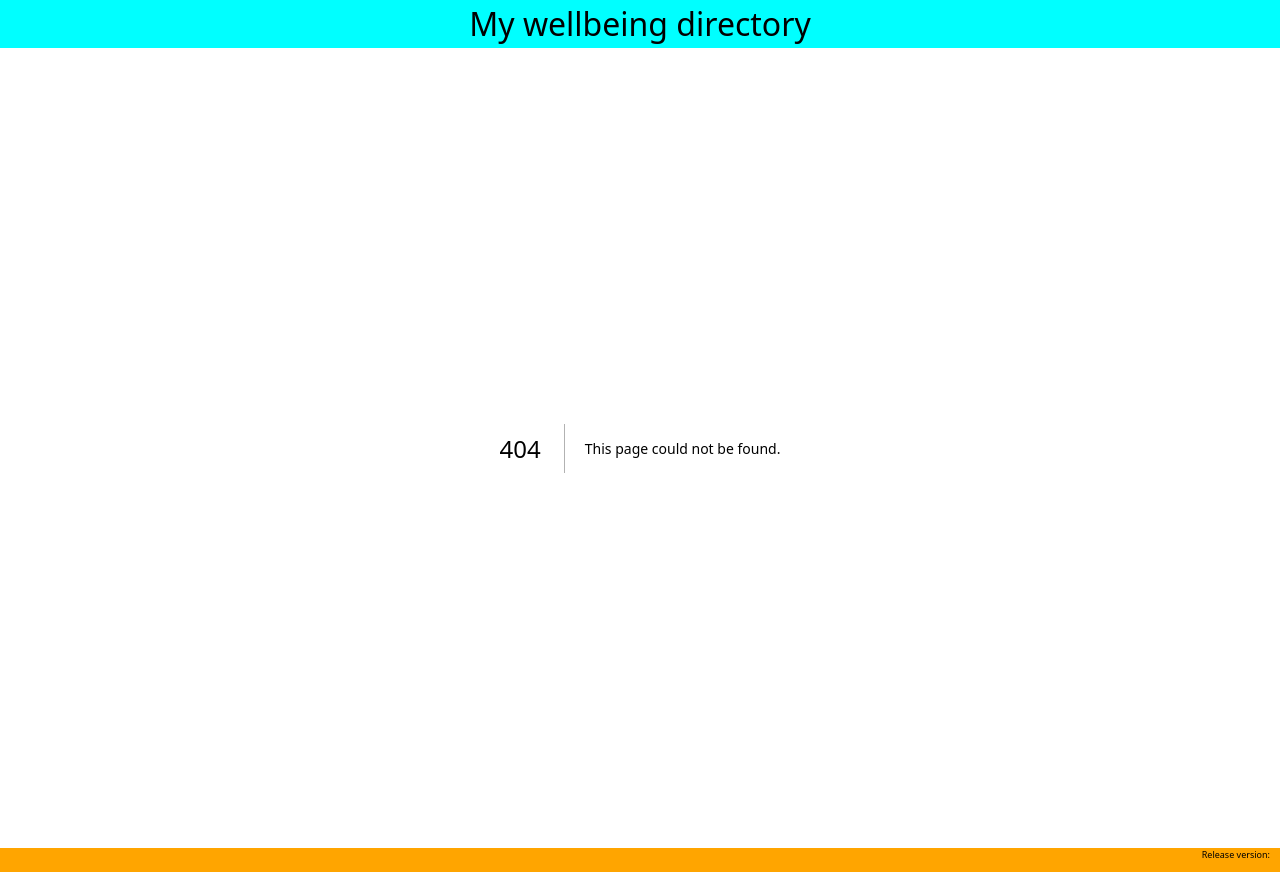
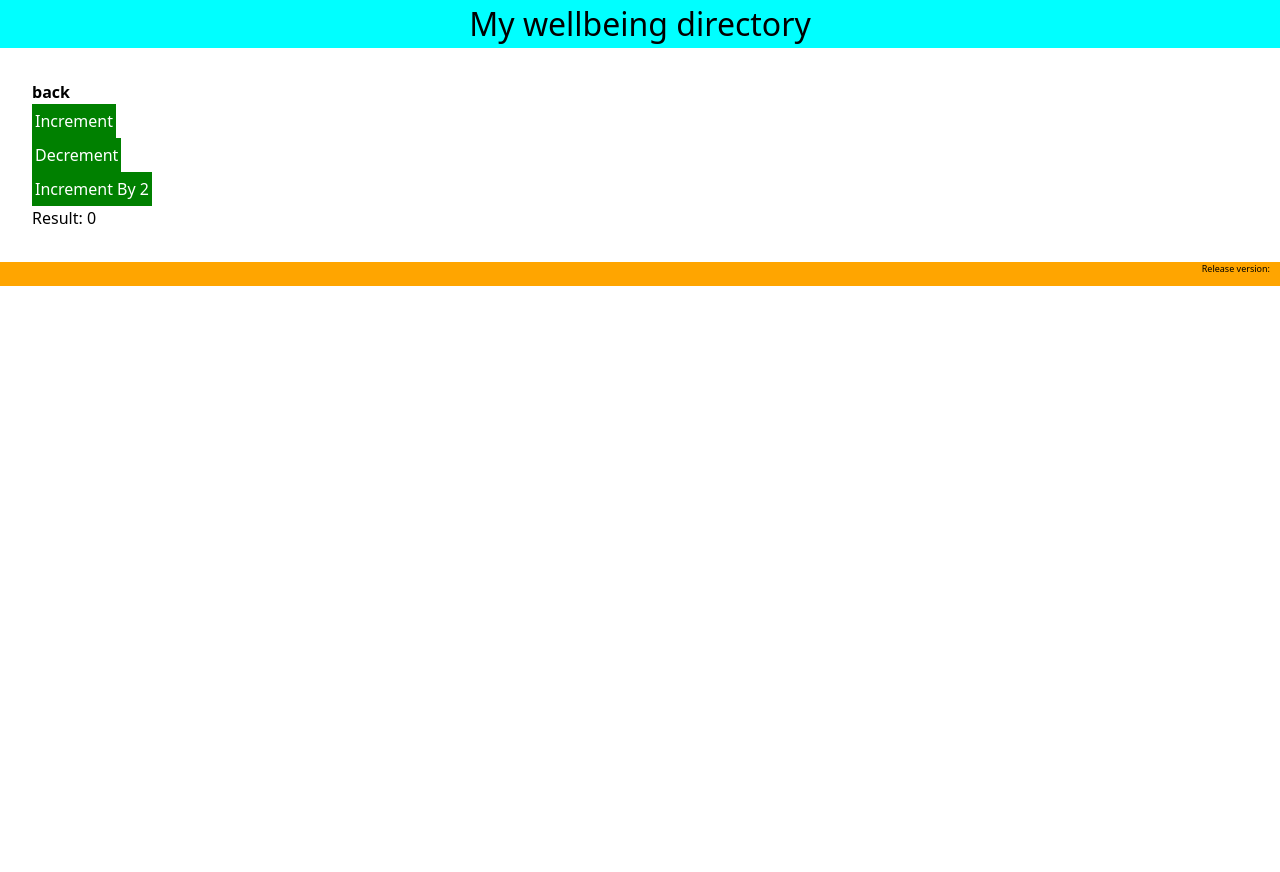
Before and after one commit to aghayev/nextjs-mydirectory, a Next.js app: page /handyman in a window 1280 px wide. Before the commit this address had no page. After the commit the page ends 800 px from the top, so only its background shows below. Built offline with nearby package versions, Linux system fonts and the light colour scheme.

Commit message:
fix(mwd-18): more changes

```diff
--- /dev/null
+++ b/app/handyman/layout.module.css
@@ -0,0 +1,20 @@
+.innerLayout {
+  width: 50%;
+  height: auto;
+  padding: 1rem;
+}
+
+.children {
+  padding: 1rem;
+}
+
+.button {
+    background-color: green;
+    border: none;
+    color: white;
+    padding: 5px 3px;
+    text-align: center;
+    text-decoration: none;
+    display: inline-block;
+    font-size: 16px;
+  }
--- /dev/null
+++ b/app/handyman/layout.tsx
@@ -0,0 +1,14 @@
+import styles from './layout.module.css'
+
+export default function Layout({
+    children,
+  }: {
+    children: React.ReactNode
+  }) {
+  return (
+    <div className={styles.innerLayout}>
+      <div className={styles.children}>
+        {children}
+      </div>
+    </div>)
+}
--- /dev/null
+++ b/app/handyman/page.tsx
@@ -0,0 +1,37 @@
+'use client';
+import React from 'react';
+import type { RootState } from '../GlobalRedux/store';
+import { useSelector, useDispatch } from 'react-redux';
+import {increment, decrement, incrementByAmount } from '../GlobalRedux/Festures/counter/counterSlice';
+import styles from './layout.module.css'
+
+const ReduxcounterPage = () => {
+    const count = useSelector((state: RootState) => state.counter.value);
+    const dispatch = useDispatch();
+
+  return (
+    <>
+    <button onClick={() => history.back()}><strong>back</strong></button>
+    <ul>
+        <li>
+        <button onClick={() => dispatch(increment())} className={styles.button}>
+            Increment
+        </button>
+        </li>
+        <li>
+        <button onClick={() => dispatch(decrement())} className={styles.button}>
+            Decrement
+        </button>
+        </li>
+        <li>
+        <button onClick={() => dispatch(incrementByAmount(2))} className={styles.button}>
+            Increment By 2
+        </button>
+        </li>
+    </ul>
+    <span>Result: {count}</span>
+    </>
+  )
+}
+
+export default ReduxcounterPage
--- a/app/page.tsx
+++ b/app/page.tsx
@@ -11,18 +11,15 @@ export default function Home() {
         <li>
           <Link href="/api/db/sqlite">Api Db (Protected session-based route)</Link>
         </li>
+        <hr/>
         <li>
           <Link href="/swimming">Swimming (Restricted route)</Link>
         </li>
         <li>
-          <Link href="/handyman">Handyman (Restricted route)</Link>
-        </li>
-        <hr/>
-        <li>
-          <Link href="/api/ping">Ping (Protected geolocation-based  route)</Link>
+          <Link href="/handyman">Handyman (Protected api-rate limit route)</Link>
         </li>
         <li>
-          <Link href="/reduxcounter">(Protected api-rate limit route)</Link>
+          <Link href="/api/ping">Ping (Protected geolocation-based route)</Link>
         </li>
       </ul>
     </main>
--- a/app/protected/layout.module.css
+++ b/app/protected/layout.module.css
@@ -15,3 +15,14 @@
   .inputText {
     border:1px solid grey;
   }
+
+  .button {
+    background-color: green;
+    border: none;
+    color: white;
+    padding: 5px 3px;
+    text-align: center;
+    text-decoration: none;
+    display: inline-block;
+    font-size: 16px;
+  }
--- a/app/protected/page.tsx
+++ b/app/protected/page.tsx
@@ -40,6 +40,7 @@ function ProtectedPage() {
 
   return (
     <div>
+      <button onClick={() => history.back()}><strong>back</strong></button>
       <form onSubmit={handleLogin}>
         <label>
           Username:
@@ -51,7 +52,7 @@ function ProtectedPage() {
           <input type="password" value={password} onChange={(e) => setPassword(e.target.value)} className={styles.inputText} required />
         </label>
         <br />
-        <button type="submit">Log In</button>
+        <button className={styles.button} type="submit">Log In</button>
         <br />
         <span className={styles.errorMsg}>{statusText}</span>
       </form>
--- a/app/reduxcounter/page.tsx
+++ /dev/null
@@ -1,36 +0,0 @@
-'use client';
-
-import React from 'react';
-import type { RootState } from '../GlobalRedux/store';
-import { useSelector, useDispatch } from 'react-redux';
-import {increment, decrement, incrementByAmount } from '../GlobalRedux/Festures/counter/counterSlice';
-
-const ReduxcounterPage = () => {
-    const count = useSelector((state: RootState) => state.counter.value);
-    const dispatch = useDispatch();
-
-  return (
-    <>
-    <ul>
-        <li>
-        <button onClick={() => dispatch(increment())}>
-            Increment
-        </button>
-        </li>
-        <li>
-        <button onClick={() => dispatch(decrement())}>
-            Decrement
-        </button>
-        </li>
-        <li>
-        <button onClick={() => dispatch(incrementByAmount(2))}>
-            Increment By 2
-        </button>
-        </li>
-    </ul>
-    <span>Result: {count}</span>
-    </>
-  )
-}
-
-export default ReduxcounterPage
--- a/lib/db/auth.tsx
+++ b/lib/db/auth.tsx
@@ -44,6 +44,8 @@ export async function getSession(sessionId: any) {
     WHERE A.session_id = '${sessionId}'`;
 
     const data = await db.all(querySql);
+
+    db.close()
     return { data: data };
   } catch (error: any) {
     console.log("error occured:" + error);
--- a/middleware.ts
+++ b/middleware.ts
@@ -17,7 +17,7 @@ const isProtectedRoute = (pathname: string) => {
 };
 
 const isRestrictedRoute = (pathname: string) => {
-  return pathname.startsWith("/handyman") || pathname.startsWith("/swimming");
+  return pathname.startsWith("/swimming");
 };
 
 const isGeoipRoute = (pathname: string) => {
@@ -25,7 +25,7 @@ const isGeoipRoute = (pathname: string) => {
 };
 
 const isRateLimitRoute = (pathname: string) => {
-  return pathname.startsWith("/reduxcounter");
+  return pathname.startsWith("/handyman");
 };
 
 const fetchLocationByIP = async () => {
--- a/pages/api/db/sqlite.tsx
+++ b/pages/api/db/sqlite.tsx
@@ -34,6 +34,7 @@ export default async function handler(
 
       const data = await db.all(querySql);
 
+      db.close()
       res.status(200).json({ items: data });
     } catch (error: any) {
       console.log('Error occured: ' + error.response.data)
--- a/pages/api/login.tsx
+++ b/pages/api/login.tsx
@@ -32,6 +32,7 @@ export default async function login(
       "Set-Cookie",
       `sessionId=${sessionId}; HttpOnly; Path=/; SameSite=Lax`
     );
+    db.close()
     res.status(200).json({ message: "Success" });
   } catch (error: any) {
     console.log('Error occured: ' + error.response.data)
```
Also changed, not shown: 1 other file (tests, documents, lock files or other folders).
